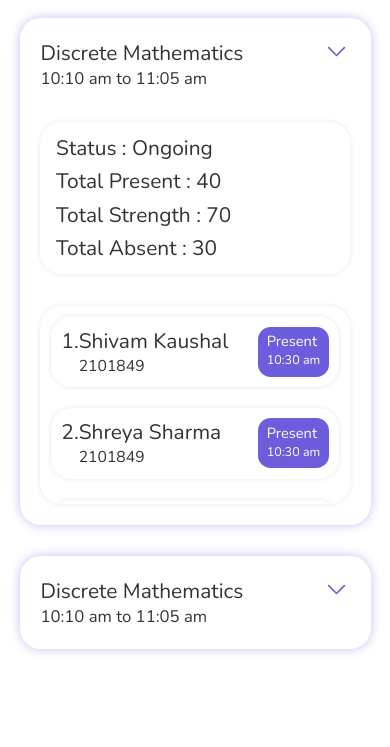
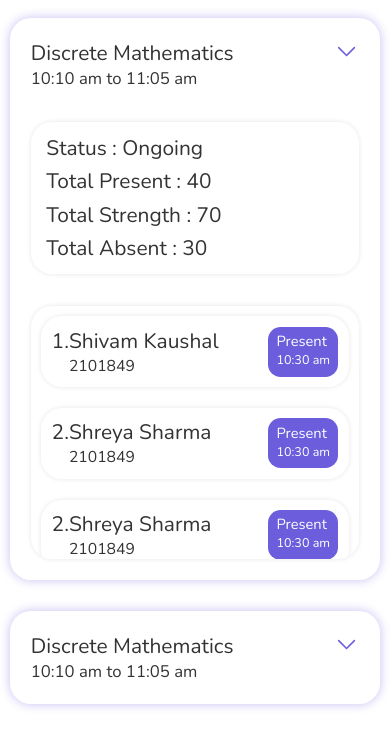
Before and after one commit to Shreyaa710/wasterepo, a plain HTML site: page page2.html in a window 390 px wide. Shown: the part 77-824 px from the top of the page. Drawn offline with nearby package versions, Linux system fonts and the light colour scheme.

Commit message:
wasting tym

```diff
--- a/page2.html
+++ b/page2.html
@@ -328,7 +328,7 @@
       .another {
         display: flex;
         flex-direction: column;
-        gap: 3rem;
+        gap: 3rem;`
       }
 
       /* ************************ */
@@ -441,8 +441,8 @@
 
         .teacher-container {
           margin: 0 auto;
-          width: 90vw;
-          height: 60vh;
+          width: 95vw;
+          height: auto;
 
           margin-top: 2rem;
           /* margin-top: 4rem; */
@@ -451,7 +451,7 @@
 
         .container-2 {
           margin: 0 auto;
-          width: 90vw;
+          width: 95vw;
           padding: 2rem 2rem;
           box-shadow: 0 0 1rem rgba(197, 191, 242);
           border-radius: 2rem;
```
